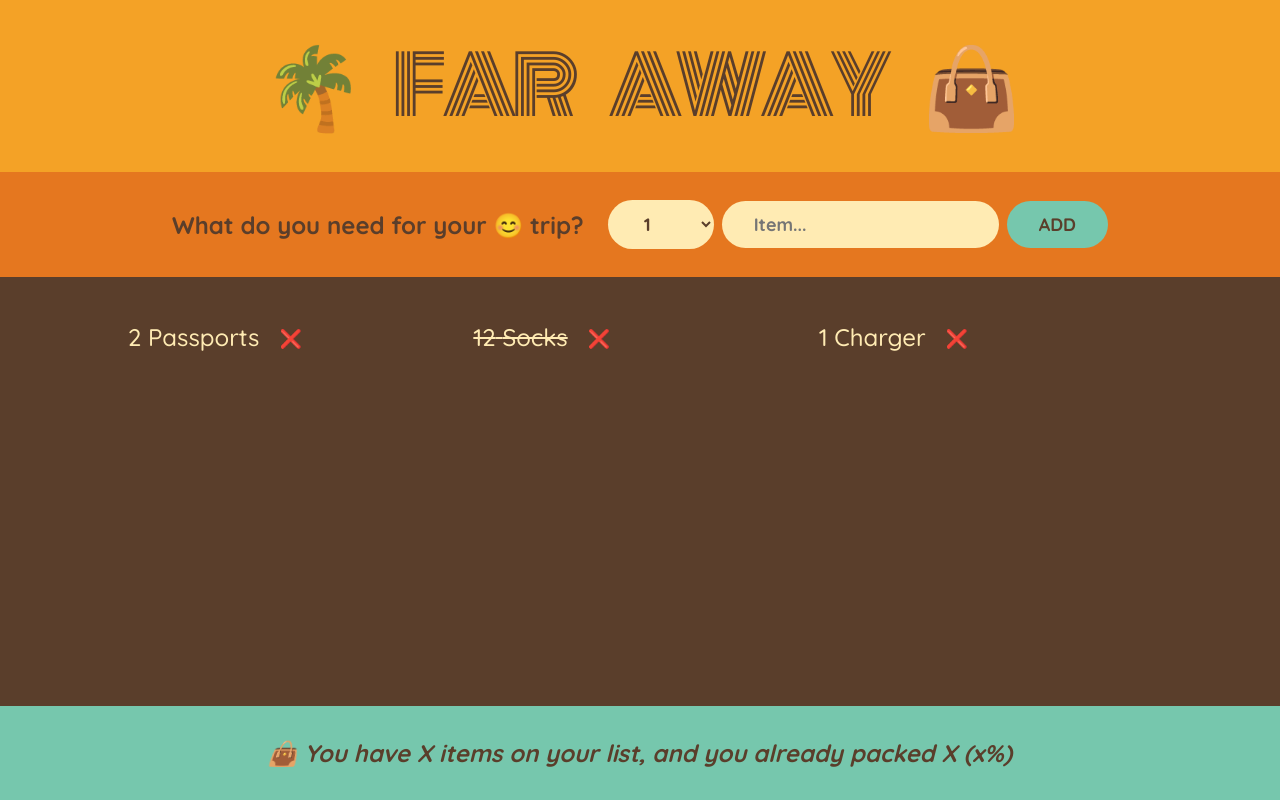
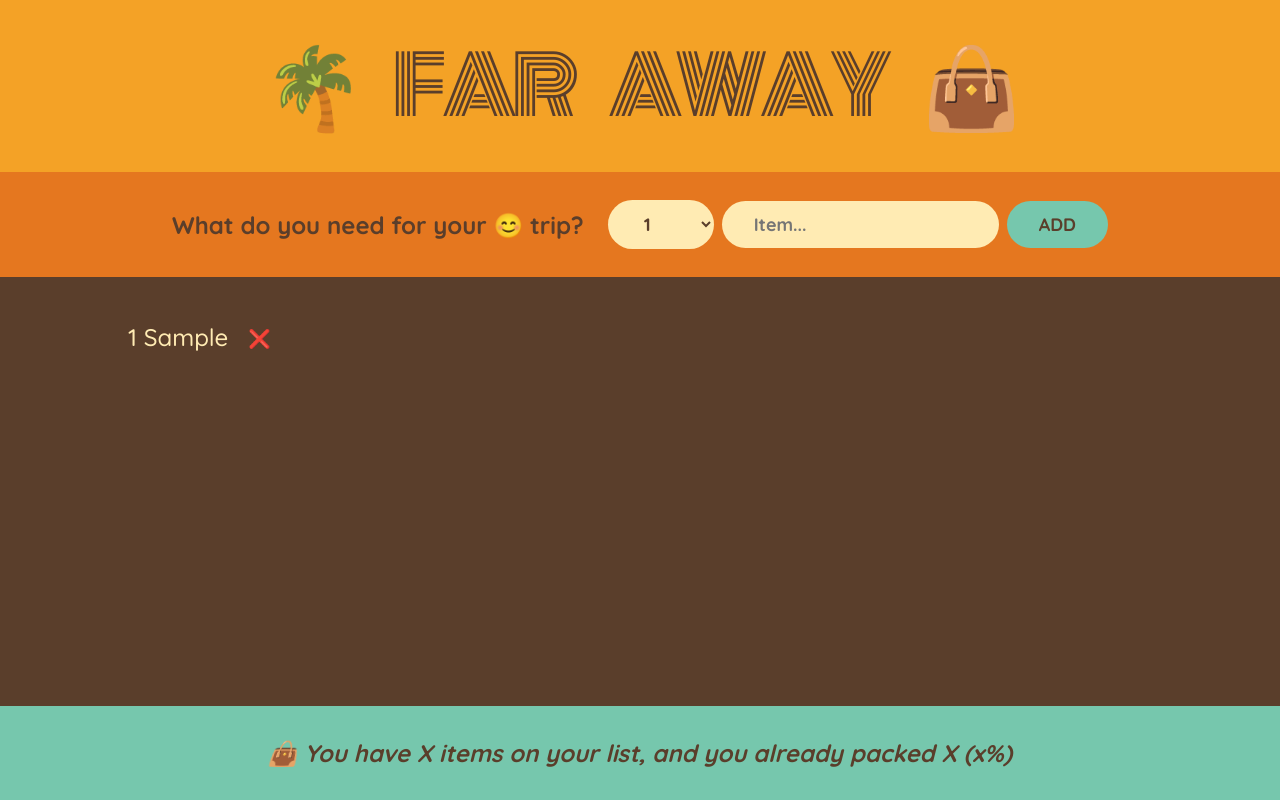
Before and after one commit to nneessen/travel-list, a React (Create React App) app: page / in a window 1280 px wide. Both pictures are taken after typing "Sample" into the empty fields and a click on the button "ADD". Built offline with nearby package versions, Linux system fonts and the light colour scheme.

Commit message:
lifting state

```diff
--- a/src/App.jsx
+++ b/src/App.jsx
@@ -1,17 +1,20 @@
 import { useState } from "react";
 
-const initialItems = [
-  { id: 1, description: "Passports", quantity: 2, packed: false },
-  { id: 2, description: "Socks", quantity: 12, packed: true },
-  { id: 3, description: "Charger", quantity: 1, packed: false },
-];
+export default function App() {
+  const [items, setItems] = useState([]);
 
-export default function App() {
+  function handleAddItems(item) {
+    setItems((items) => [...items, item]);
+  }
+
+  function handleDeleteItem(id) {
+    setItems((items) => items.filter((item) => item.id !== id));
+  }
   return (
     <div className="app">
       <Logo />
-      <Form />
-      <PackingList />
+      <Form onAddItems={handleAddItems} />
+      <PackingList items={items} onDeleteItem={handleDeleteItem} />
       <Stats />
     </div>
   );
@@ -21,7 +24,7 @@
   return <h1>🌴 Far Away 👜</h1>;
 }
 
-function Form() {
+function Form({ onAddItems }) {
   const [description, setDescription] = useState("");
   const [quantity, setQuantity] = useState(1);
 
@@ -31,6 +34,7 @@
     if (!description) return;
 
     const newItem = { description, quantity, packed: false, id: Date.now() };
+    onAddItems(newItem);
     setDescription("");
     setQuantity(1);
   }
@@ -59,25 +63,25 @@
   );
 }
 
-function PackingList() {
+function PackingList({ items, onDeleteItem }) {
   return (
     <div className="list">
       <ul>
-        {initialItems.map((item) => (
-          <Item item={item} key={item.id} />
+        {items.map((item) => (
+          <Item item={item} onDeleteItem={onDeleteItem} key={item.id} />
         ))}
       </ul>
     </div>
   );
 }
 
-function Item({ item }) {
+function Item({ item, onDeleteItem }) {
   return (
     <li>
       <span style={item.packed ? { textDecoration: "line-through" } : {}}>
         {item.quantity} {item.description}
       </span>
-      <button>❌</button>
+      <button onClick={() => onDeleteItem(item.id)}>❌</button>
     </li>
   );
 }
```
